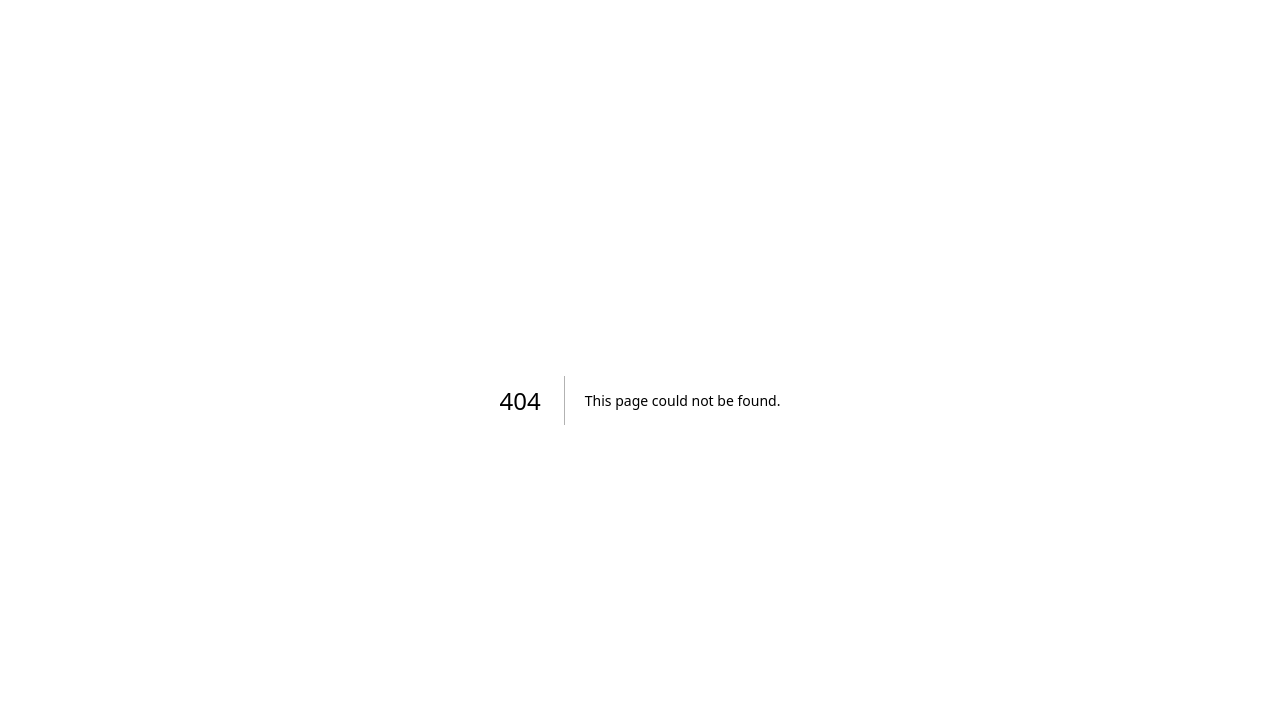
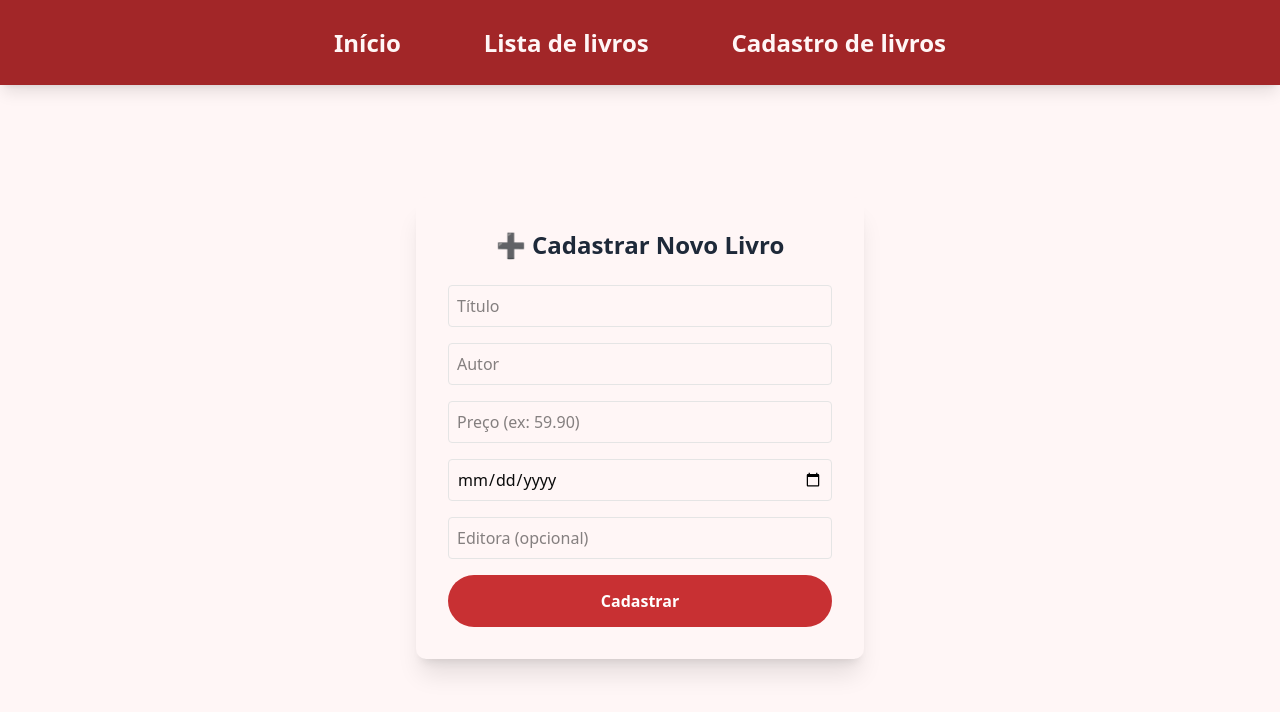
Before and after one commit to YasminSBarata/case_rubix, a Next.js app in the folder frontend/: page /livros/novo in a window 1280 px wide. Before the commit this address had no page. Shown: the top 712 px of the page. Built offline with nearby package versions, Linux system fonts and the light colour scheme.

Commit message:
:sparkles: feat: página de cadastro

```diff
--- /dev/null
+++ b/frontend/src/app/livros/novo/page.tsx
@@ -0,0 +1,11 @@
+import BookRegister from "@/components/templates/register";
+import Header from "@/components/molecules/header";
+
+export default function NewBooks() {
+  return (
+    <div className=" fle flex-col h-full">
+      <Header />
+      <BookRegister />
+    </div>
+  );
+}
--- /dev/null
+++ b/frontend/src/components/templates/register.tsx
@@ -0,0 +1,106 @@
+"use client";
+
+import { useState } from "react";
+import { useRouter } from "next/navigation";
+import Button from "@/components/atoms/button";
+
+export default function BookRegister() {
+  const router = useRouter();
+
+  const [titulo, setTitulo] = useState("");
+  const [autor, setAutor] = useState("");
+  const [preco, setPreco] = useState("");
+  const [data, setData] = useState("");
+  const [editora, setEditora] = useState("");
+  const [mensagem, setMensagem] = useState("");
+  const [erro, setErro] = useState("");
+
+  const handleSubmit = async (e: React.FormEvent) => {
+    e.preventDefault();
+
+    const novoLivro = {
+      titulo,
+      autor,
+      preco: parseFloat(preco),
+      data_publicacao: data,
+      editora: editora || undefined,
+    };
+
+    try {
+      const res = await fetch("http://localhost:3333/livros", {
+        method: "POST",
+        headers: { "Content-Type": "application/json" },
+        body: JSON.stringify(novoLivro),
+      });
+
+      if (!res.ok) {
+        setErro("❌ Erro ao cadastrar livro.");
+        return;
+      }
+
+      setMensagem("✅ Livro cadastrado com sucesso!");
+      setTimeout(() => router.push("/livros"), 1500);
+    } catch {
+      setErro("❌ Erro de conexão com a API.");
+    }
+  };
+
+  return (
+    <div className="min-h-screen bg-whiteBG flex items-center justify-center pt-20 p-6">
+      <div className="bg-whiteBG shadow-xl rounded-lg p-8 max-w-md w-full">
+        <h1 className="text-2xl font-bold mb-6 text-center text-gray-800">
+          ➕ Cadastrar Novo Livro
+        </h1>
+
+        <form onSubmit={handleSubmit} className="flex flex-col gap-4">
+          <input
+            type="text"
+            placeholder="Título"
+            value={titulo}
+            onChange={(e) => setTitulo(e.target.value)}
+            required
+            className="border rounded p-2"
+          />
+          <input
+            type="text"
+            placeholder="Autor"
+            value={autor}
+            onChange={(e) => setAutor(e.target.value)}
+            required
+            className="border rounded p-2"
+          />
+          <input
+            type="number"
+            placeholder="Preço (ex: 59.90)"
+            value={preco}
+            onChange={(e) => setPreco(e.target.value)}
+            required
+            className="border rounded p-2"
+          />
+          <input
+            type="date"
+            value={data}
+            onChange={(e) => setData(e.target.value)}
+            required
+            className="border rounded p-2"
+          />
+          <input
+            type="text"
+            placeholder="Editora (opcional)"
+            value={editora}
+            onChange={(e) => setEditora(e.target.value)}
+            className="border rounded p-2"
+          />
+          <Button type="submit" className="w-full">
+            Cadastrar
+          </Button>
+        </form>
+
+        {mensagem && (
+          <p className="mt-4 text-green-600 text-center">{mensagem}</p>
+        )}
+        {erro && <p className="mt-4 text-redPrimary text-center">{erro}</p>}
+      </div>
+    </div>
+  );
+}
```
